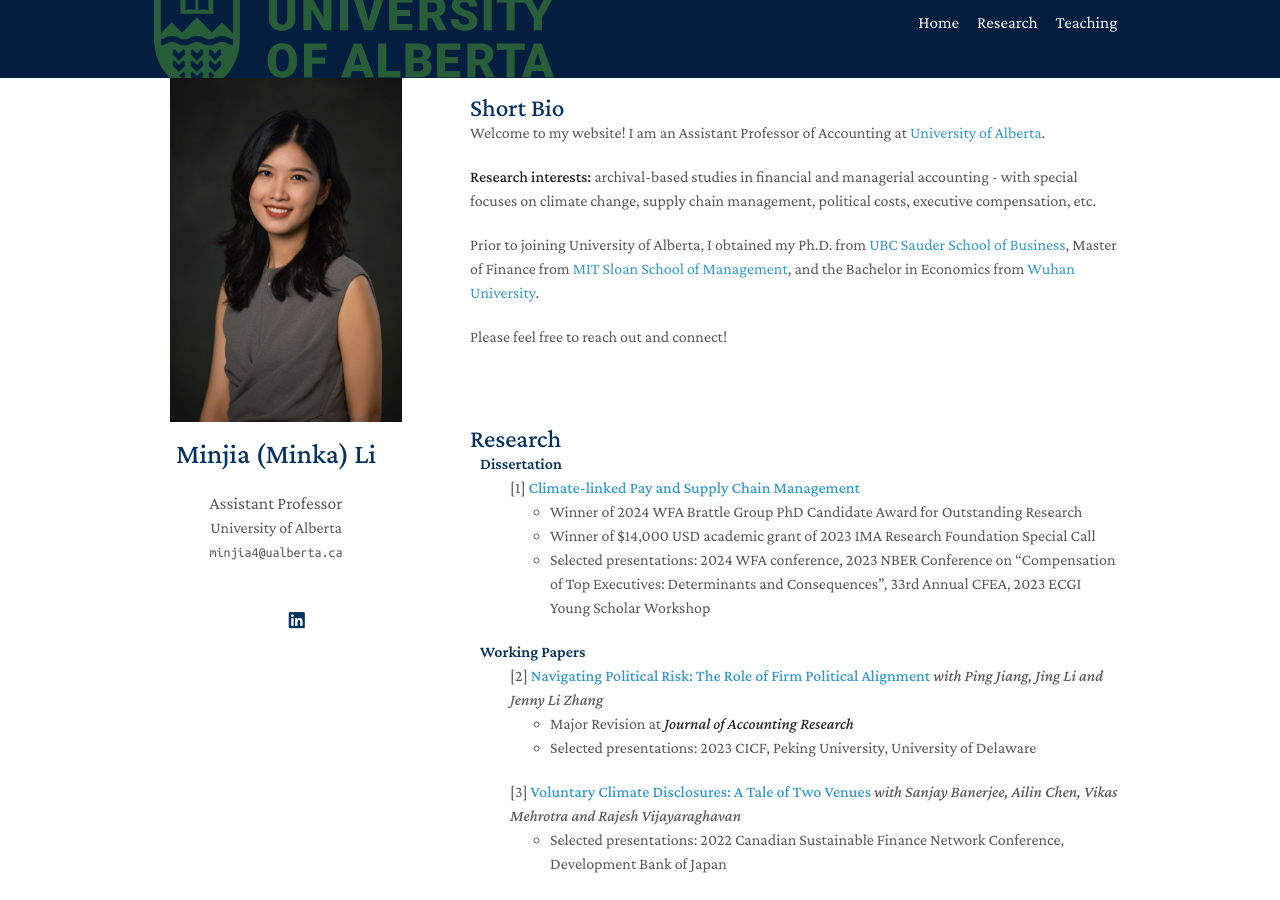
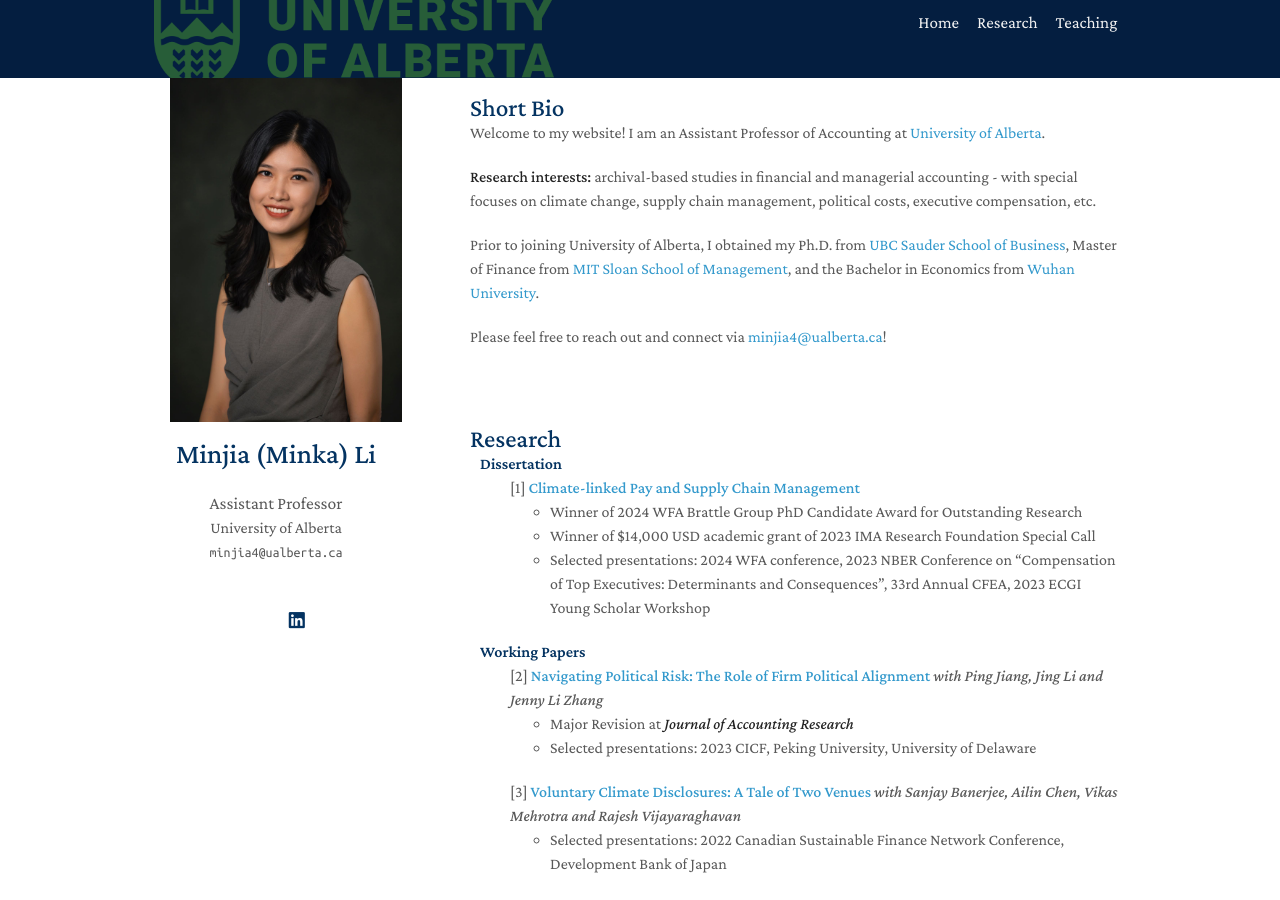
Before and after one commit to zeyang1225/zeyang1225.github.io, a Jekyll site: the page built from index.md, in a window 1280 px wide and 900 px high. Built offline with Jekyll 4.4.1, drawn with Linux system fonts in a browser that asks for light colours; nearby versions of some CDN libraries; a style sheet for code colours, icons or effects is not loaded.

Commit message:
Update home.md

```diff
--- a/_includes/home.md
+++ b/_includes/home.md
@@ -8,4 +8,4 @@ Welcome to my website! I am an Assistant Professor of Accounting at <a href="htt
 
 Prior to joining University of Alberta, I obtained my Ph.D. from <a href="https://www.sauder.ubc.ca/">UBC Sauder School of Business</a>,  Master of Finance from <a href="https://mitsloan.mit.edu/">MIT Sloan School of Management</a>, and the Bachelor in Economics from <a href="https://en.whu.edu.cn/">Wuhan University</a>.
 
-Please feel free to reach out and connect!
+Please feel free to reach out and connect via <a href="minjia4@ualberta.ca">minjia4@ualberta.ca</a>!
```
